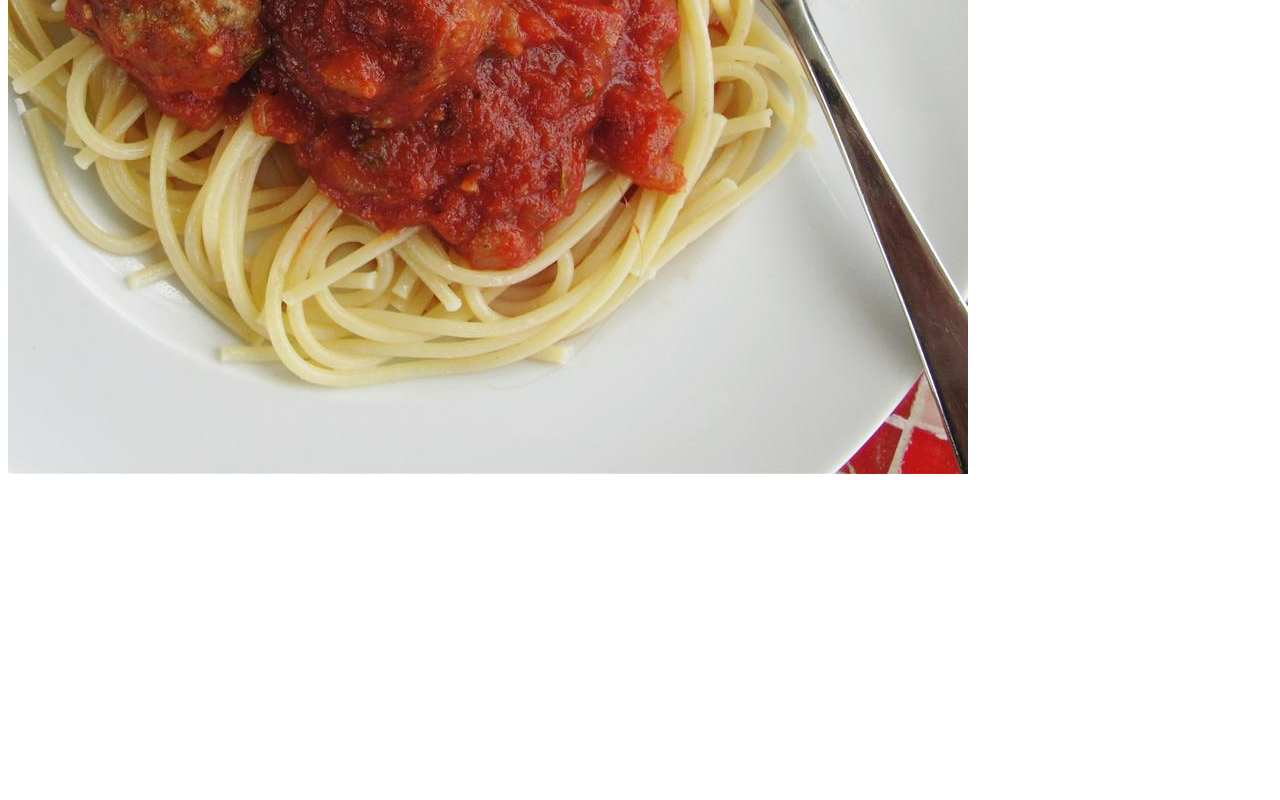
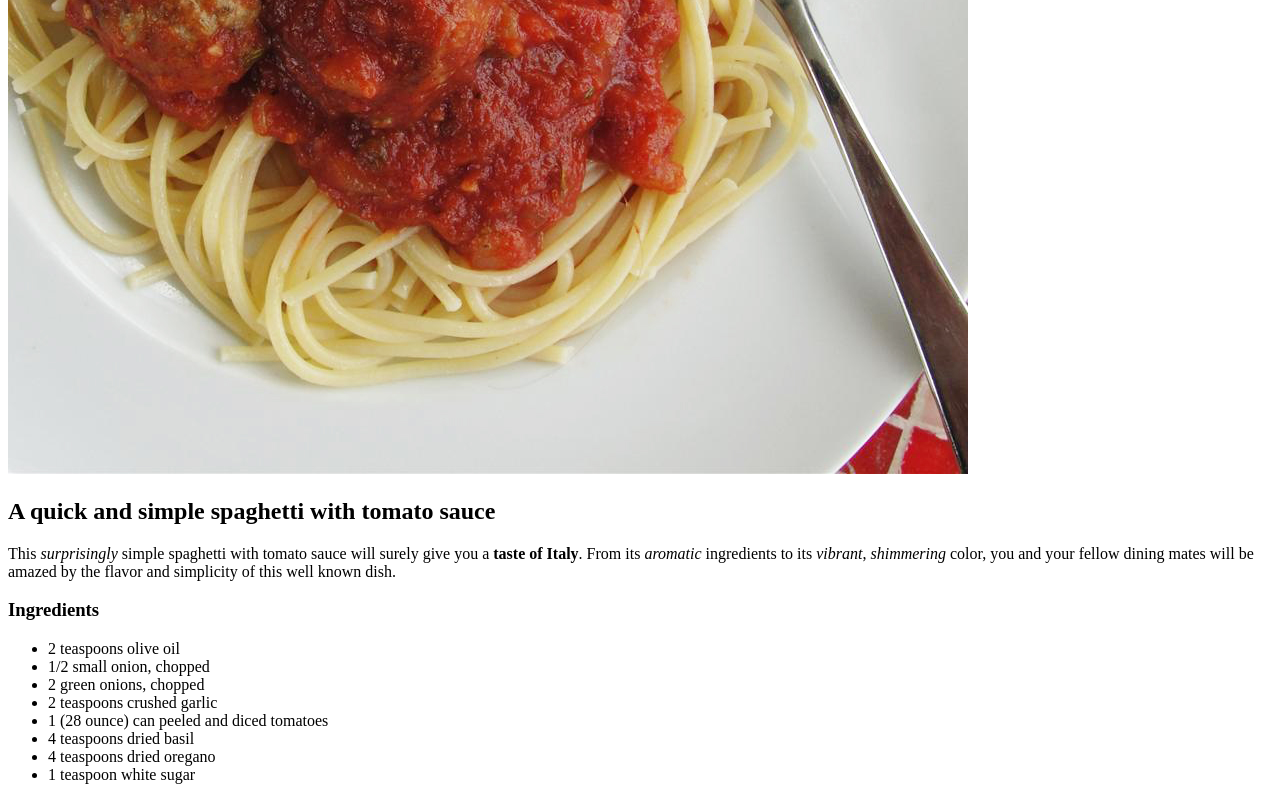
Before and after one commit to aaron-su98/odin-recipes, a plain HTML site: page recipes/spaghetti.html in a window 1280 px wide. Shown: the part 566-1366 px from the top of the page. Before the commit the page ends 1052 px from the top, so only its background shows below. Drawn offline with Linux system fonts and the light colour scheme.

Commit message:
Add description and ingredients list

```diff
--- a/recipes/spaghetti.html
+++ b/recipes/spaghetti.html
@@ -8,6 +8,30 @@
 </head>
 <body>
     <h1>Spaghetti</h1>
-      <img src="../images/spaghetti.jpg">
+
+    <img src="../images/spaghetti.jpg">
+
+
+    <h2>A quick and simple spaghetti with tomato sauce</h2>
+
+      <p>This <em>surprisingly</em> simple spaghetti with tomato sauce will
+    surely give you a <strong>taste of Italy</strong>. From its <em>aromatic</em>
+    ingredients to its <em>vibrant</em>, <em>shimmering</em> color, you and your
+    fellow dining mates will be amazed by the flavor and simplicity of this well
+    known dish.</p>
+
+
+    <h3>Ingredients</h3>
+
+    <ul>
+        <li>2 teaspoons olive oil</li>
+        <li>1/2 small onion, chopped</li>
+        <li>2 green onions, chopped</li>
+        <li>2 teaspoons crushed garlic</li>
+        <li>1 (28 ounce) can peeled and diced tomatoes</li>
+        <li>4 teaspoons dried basil</li>
+        <li>4 teaspoons dried oregano</li>
+        <li>1 teaspoon white sugar</li>
+    </ul>
 </body>
 </html>
```
